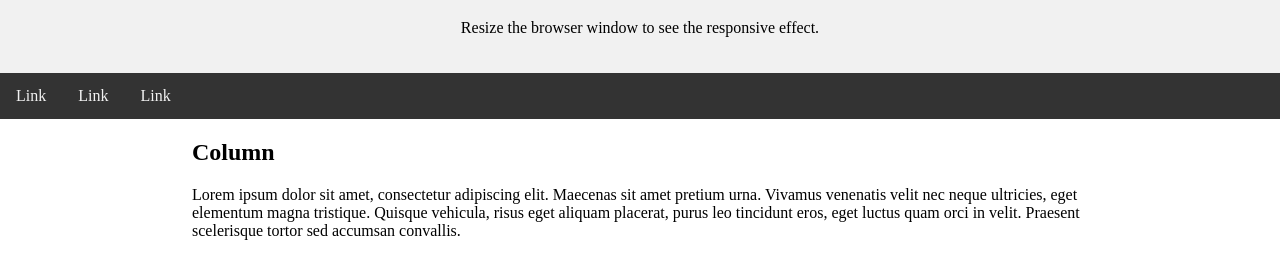
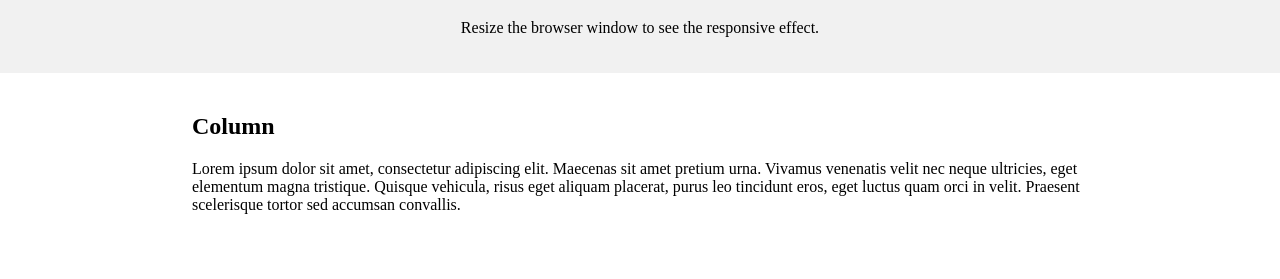
Before and after one commit to Ruben101999/first-code, a plain HTML site: page index.html in a window 1280 px wide. Shown: the part 81-360 px from the top of the page. Drawn offline with Linux system fonts and the light colour scheme.

Commit message:
update (06/10/2020)

```diff
--- a/css/styles.css
+++ b/css/styles.css
@@ -16,40 +16,12 @@ body {
 }
 
 
-/* Style the top navigation bar */
-
-.topnav {
-    overflow: hidden;
-    background-color: #333;
-}
-
-
-/* Style the topnav links */
-
-.topnav a {
-    float: left;
-    display: block;
-    color: #f2f2f2;
-    text-align: center;
-    padding: 14px 16px;
-    text-decoration: none;
-}
-
-
-/* Change color on hover */
-
-.topnav a:hover {
-    background-color: #ddd;
-    color: black;
-}
-
-
 /* Create three equal columns that floats next to each other */
 
 .column {
     float: left;
     width: 100%;
-    padding: 0 15%;
+    padding: 20px 15%;
 }
 
 
--- a/index.html
+++ b/index.html
@@ -16,12 +16,6 @@
         <p>Resize the browser window to see the responsive effect.</p>
     </div>
 
-    <div class="topnav">
-        <a href="#">Link</a>
-        <a href="#">Link</a>
-        <a href="#">Link</a>
-    </div>
-
     <div class="row">
 
         <div class="column">
```
Also changed, not shown: 1 other file.
